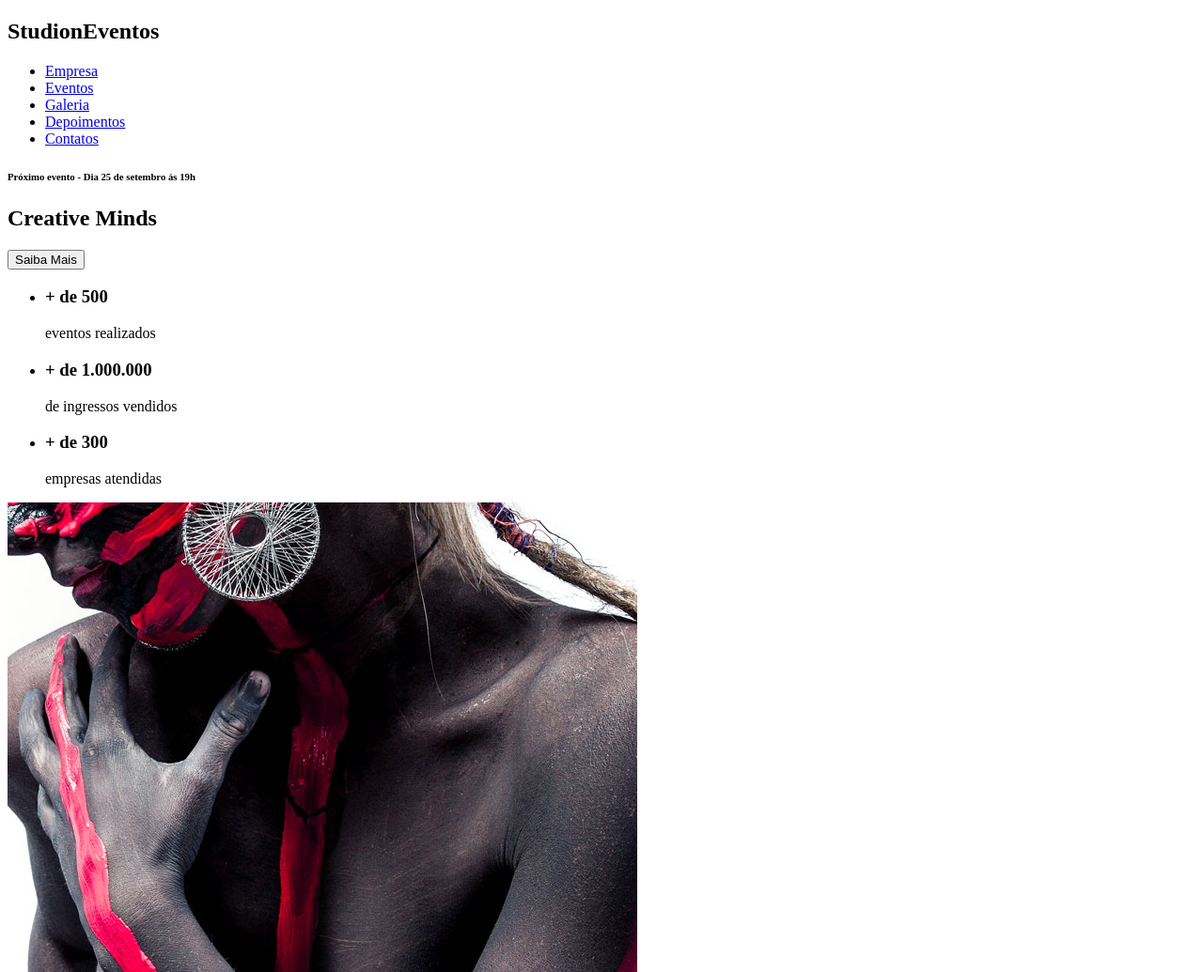
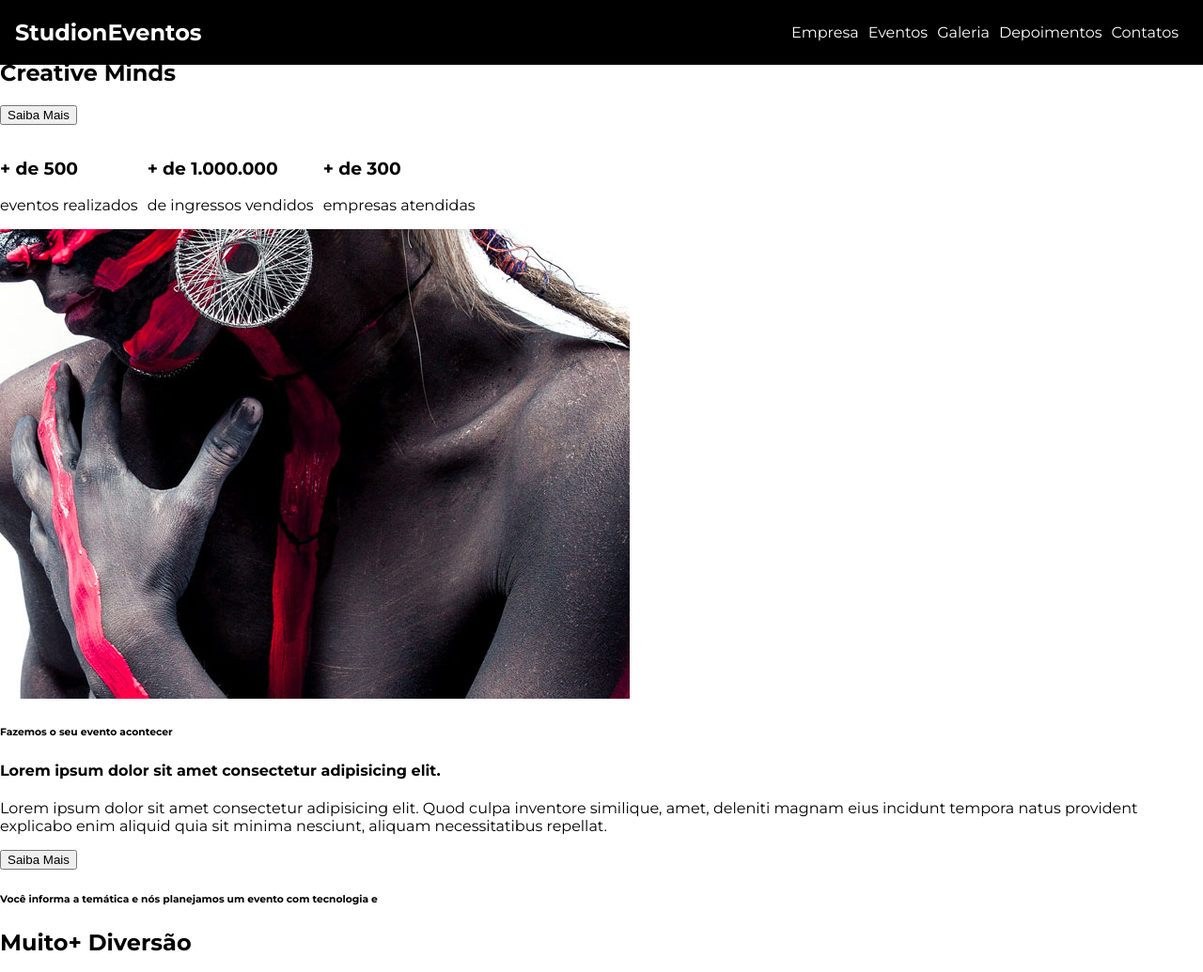
Before and after one commit to AndreRolimDias/studion, a website: page src/index.html in a window 1280 px wide. Shown: the top 1035 px of the page at 94% size. Drawn offline with Linux system fonts and the light colour scheme.

Commit message:
feat(nav): added base style

```diff
--- a/src/index.html
+++ b/src/index.html
@@ -4,13 +4,14 @@
 <head>
     <meta charset="UTF-8">
     <meta name="viewport" content="width=device-width, initial-scale=1.0">
+    <link rel="stylesheet" href="style.css">
     <title>Studion</title>
 </head>
 
 <body>
-    <nav>
+    <nav class="navbar">
         <h1>Studi<span>on</span><span>Eventos</span></h1>
-        <ul>
+        <ul class="navbar__links">
             <li>
                 <a href="#empresa">
                     Empresa
--- /dev/null
+++ b/src/style.css
@@ -0,0 +1,47 @@
+@import url('https://fonts.googleapis.com/css2?family=Montserrat:wght@400;700&family=Roboto:wght@400;700&display=swap');
+
+* {
+    box-sizing: border-box;
+}
+
+:root {
+    font-family: 'Montserrat', sans-serif;
+    font-size: 16px;
+}
+
+body {
+    margin: 0;
+}
+
+ul {
+    display: flex;
+    list-style: none;
+    padding-left: 0;
+}
+
+li {
+    margin-right: 0.625rem;
+}
+
+.navbar {
+    position: fixed;
+    display: grid;
+    grid-template-columns: 1fr 9fr;
+    align-items: center;
+    top: 0;
+    left: 0;
+    width: 100vw;
+    padding: 0 1rem;
+
+    background-color: #000;
+    color: #fff;
+}
+
+.navbar__links {
+    justify-self: end;
+}
+
+.navbar__links a {
+    color: #fff;
+    text-decoration: none;
+}
```
